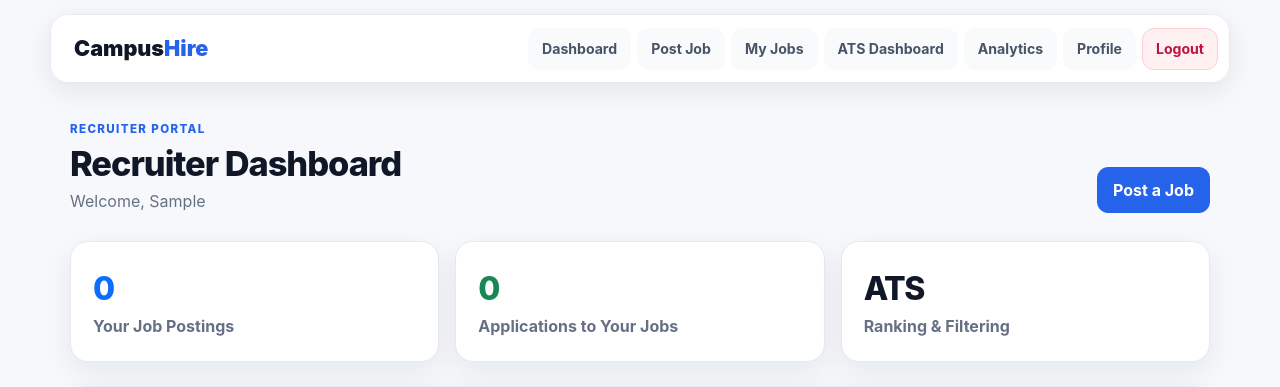
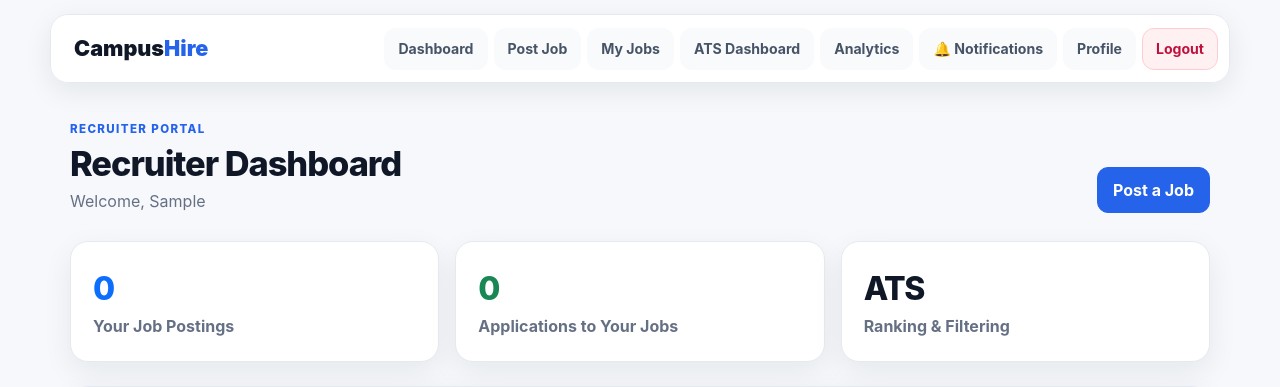
Before and after one commit to hemalatha-singaram/job-portal, a Django app: page /recruiter/ in a window 1280 px wide. Shown: the top 387 px of the page. Run offline with Django 5.2, Linux system fonts and the light colour scheme; the visitor is signed in with stand-in values (Sample User, id 1); data that the repository does not hold is empty.

Commit message:
Add recruiter notifications button

```diff
--- a/recruiter/templates/recruiter/base.html
+++ b/recruiter/templates/recruiter/base.html
@@ -17,6 +17,7 @@
         <a href="{% url 'view_jobs' %}">My Jobs</a>
         <a href="{% url 'priority_ranking' %}">ATS Dashboard</a>
         <a href="{% url 'recruiter_analytics' %}">Analytics</a>
+        <a href="{% url 'recruiter_notifications' %}" aria-label="Recruiter notifications">🔔 Notifications</a>
         <a href="{% url 'profile' %}">Profile</a>
         <a class="nav-logout" href="{% url 'recruiter_logout' %}">Logout</a>
     </div>
```
